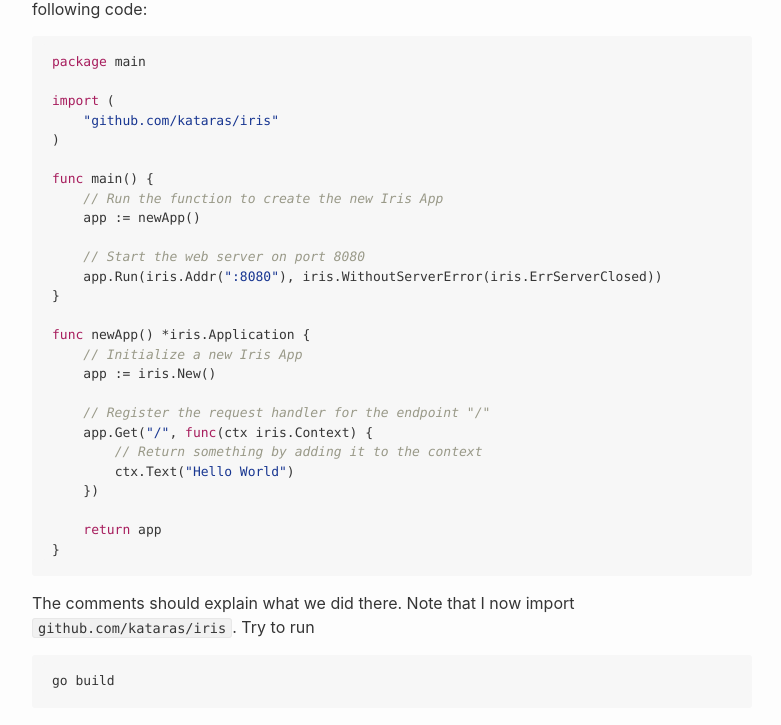
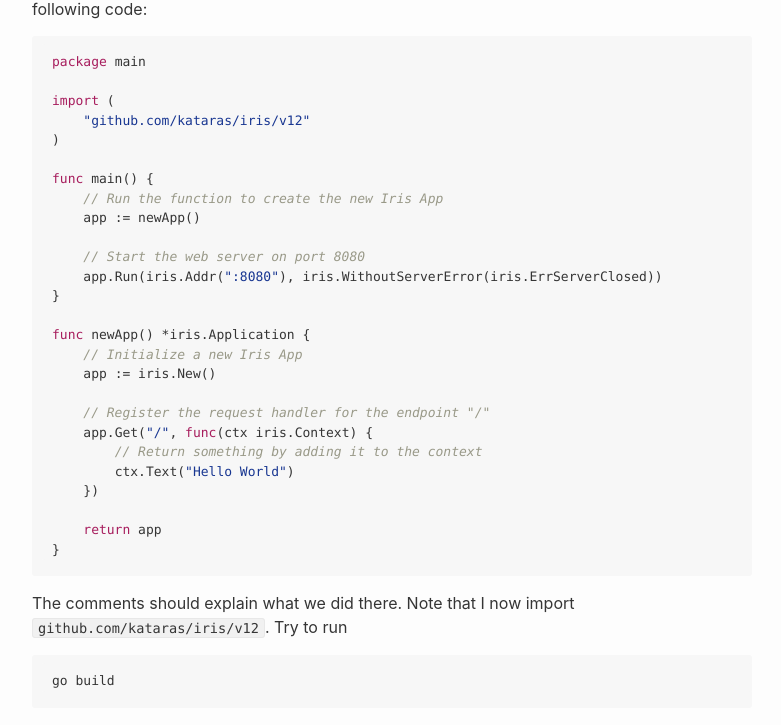
Before and after one commit to jonnylangefeld/jonnylangefeld.com, a Jekyll site: the page built from _posts/2019-02-18-how-to-write-a-go-api-part-1-webserver-with-iris.md, in a window 1280 px wide and 1400 px high, scrolled down 1400 px. Shown: the part 147-872 px from the top of the window, without its empty margins (68-849 px from the left). Built offline with Jekyll 4.4.1, drawn with Linux system fonts in a browser that asks for light colours; some of the changed text lies outside the part shown.

Commit message:
update code snippets to iris v12

````diff
--- a/_posts/2019-02-18-how-to-write-a-go-api-part-1-webserver-with-iris.md
+++ b/_posts/2019-02-18-how-to-write-a-go-api-part-1-webserver-with-iris.md
@@ -61,7 +61,7 @@ Let's change our simple hello world program from above, so that an actual web se
 package main
 
 import (
-    "github.com/kataras/iris"
+    "github.com/kataras/iris/v12"
 )
 
 func main() {
@@ -86,7 +86,7 @@ func newApp() *iris.Application {
 }
 ```
 
-The comments should explain what we did there. Note that I now import `github.com/kataras/iris`. Try to run
+The comments should explain what we did there. Note that I now import `github.com/kataras/iris/v12`. Try to run
 
 ```bash
 go build
@@ -116,7 +116,7 @@ The `ctx.Params().Get("name")` part accesses the variable from the context. Don'
 ```go
 import (
     "fmt"
-    "github.com/kataras/iris"
+    "github.com/kataras/iris/v12"
 )
 ```
 
````
Also changed, not shown: _posts/2019-02-25-how-to-write-a-go-api-part-2-database-integration.md (+2 -2 lines), _posts/2019-03-04-how-to-write-a-go-api-part-3-testing-with-dockertest.md (+2 -2 lines).
